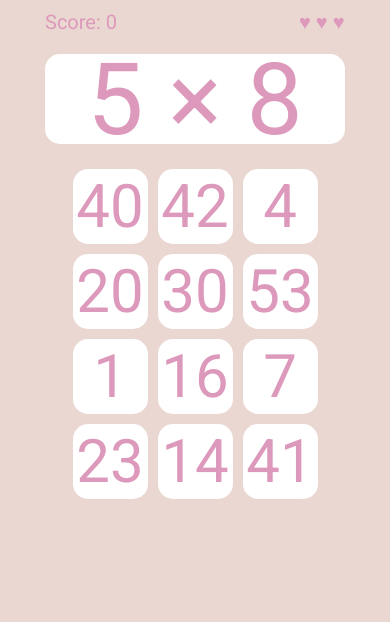
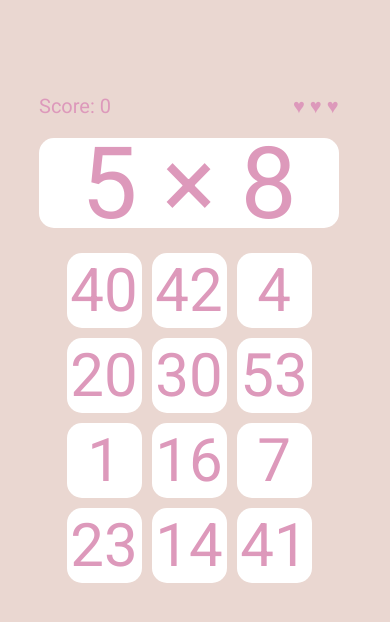
Before and after one commit to ogavashi/NewMathTrainer, a plain HTML site: page index.html in a window 390 px wide. Drawn offline with Linux system fonts and the light colour scheme.

Commit message:
Add files via upload

```diff
--- a/style.css
+++ b/style.css
@@ -6,7 +6,8 @@ body {
   color: #dd99bb;
   overflow-y: hidden;
   user-select: none;
-  height: 100vh;
+  height: 100%;
+  min-height: 100%;
 }
 
 #main-frame {
@@ -95,6 +96,9 @@ body {
   #main-frame {
     display: flex;
     justify-content: center;
+    position: fixed;
+    top: 10%;
+    left: 10%;
   }
 
   #trainer {
```
